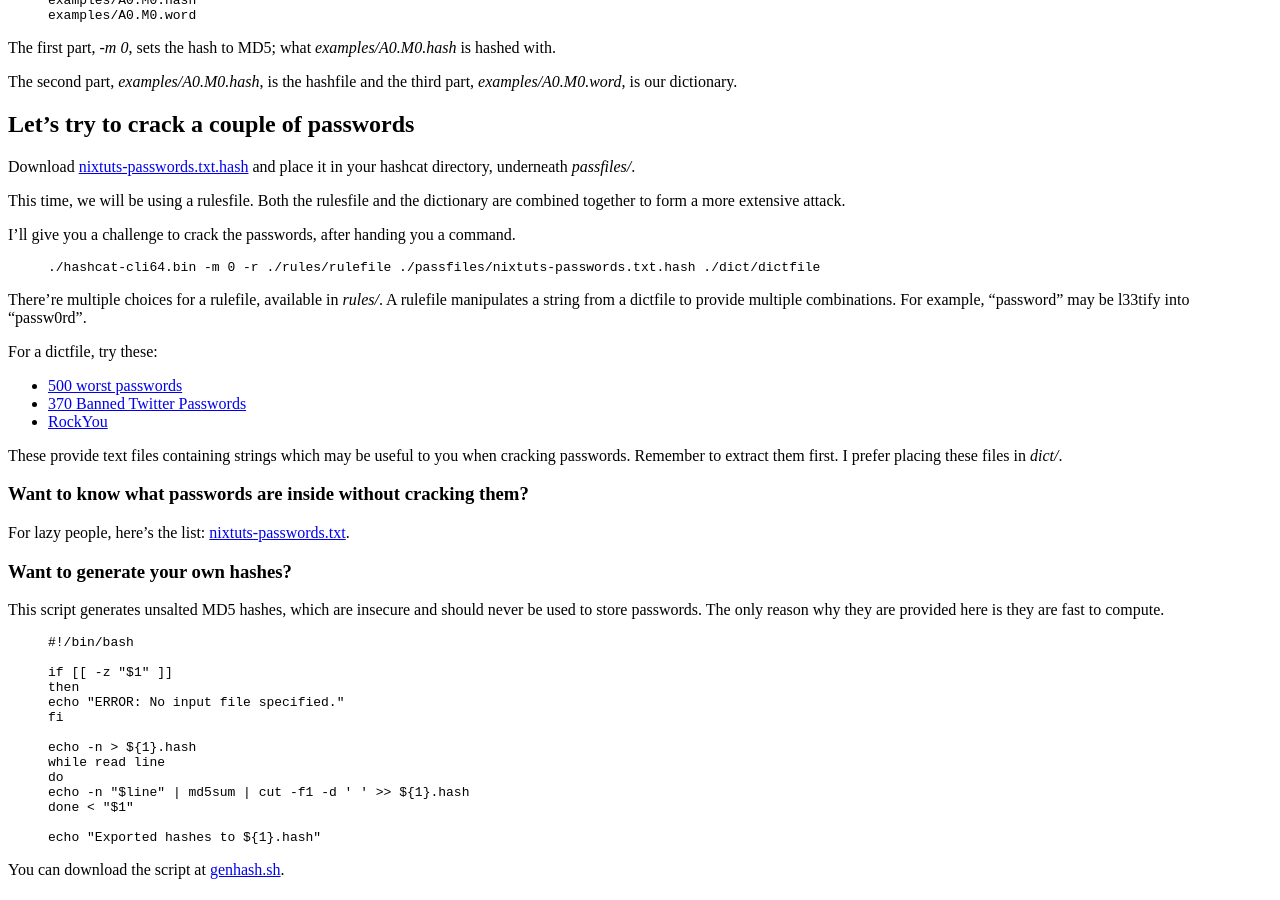
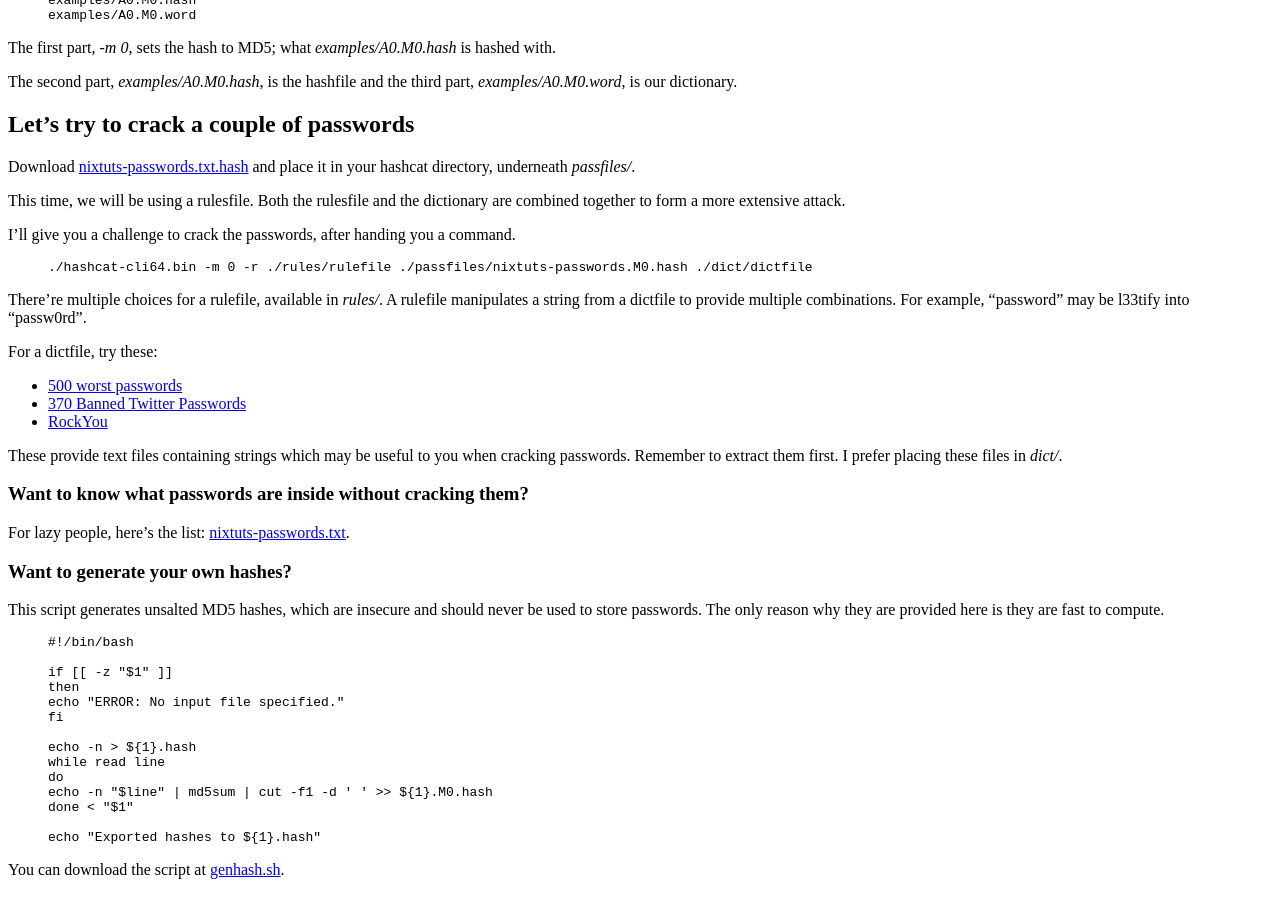
Before and after one commit to jakesylvestre/site, a Jekyll site: the page built from _posts/security/2013-09-07-HashcatBasics.md, in a window 1280 px wide and 900 px high, scrolled down 1567 px. Built offline with Jekyll 4.4.1, drawn with Linux system fonts in a browser that asks for light colours; Markdown is read by kramdown in place of the engine named in the settings; comment, search, counter and statistics services are not loaded.

Commit message:
Once again, rename hashcat links

```diff
--- a/_posts/security/2013-09-07-HashcatBasics.md
+++ b/_posts/security/2013-09-07-HashcatBasics.md
@@ -81,14 +81,14 @@
 
 ## Let's try to crack a couple of passwords
 
-Download [nixtuts-passwords.txt.hash](/files/HashcatBasics/nixtuts-passwords.txt.hash) and place it in your hashcat directory, underneath *passfiles/*.
+Download [nixtuts-passwords.txt.hash](/files/HashcatBasics/nixtuts-passwords.M0.hash) and place it in your hashcat directory, underneath *passfiles/*.
 
 This time, we will be using a rulesfile. Both the rulesfile and the dictionary are combined together to form a more extensive attack.
 
 I'll give you a challenge to crack the passwords, after handing you a command.
 
 {% highlight bash %}
-./hashcat-cli64.bin -m 0 -r ./rules/rulefile ./passfiles/nixtuts-passwords.txt.hash ./dict/dictfile
+./hashcat-cli64.bin -m 0 -r ./rules/rulefile ./passfiles/nixtuts-passwords.M0.hash ./dict/dictfile
 {% endhighlight %}
 
 There're multiple choices for a rulefile, available in *rules/*. A rulefile manipulates a string from a dictfile to provide multiple combinations. For example, "password" may be l33tify into "passw0rd".
@@ -103,7 +103,7 @@
 
 ### Want to know what passwords are inside without cracking them?
 
-For lazy people, here's the list: [nixtuts-passwords.txt](/files/HashcatBasics/nixtuts-passwords.txt).
+For lazy people, here's the list: [nixtuts-passwords.txt](/files/HashcatBasics/nixtuts-passwords).
 
 ### Want to generate your own hashes?
 
@@ -120,7 +120,7 @@
 echo -n > ${1}.hash
 while read line
 do
-echo -n "$line" | md5sum | cut -f1 -d ' ' >> ${1}.hash
+echo -n "$line" | md5sum | cut -f1 -d ' ' >> ${1}.M0.hash
 done < "$1"
 
 echo "Exported hashes to ${1}.hash"
```
Also changed, not shown: favicon-invert.png.
